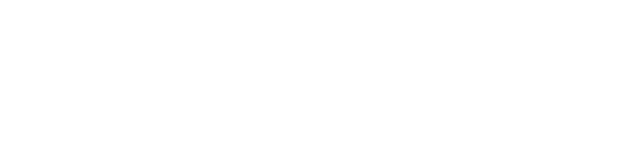
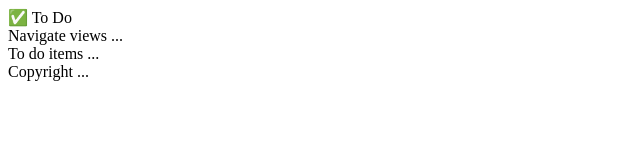
Before and after one commit to mikasatoo/to-do-list, a website built with webpack: page dist/index.html in a window 1280 px wide. Shown: the whole page, without its empty margins (0-640 px from the left). Built offline with nearby package versions, Linux system fonts and the light colour scheme.

Commit message:
Create basic HTML elements using page-load.js

```diff
--- a/src/index.js
+++ b/src/index.js
@@ -1 +1,13 @@
-console.log("Welcome to the To Do List.");
+import {createHeader, createMainContent, createFooter} from './page-load.js';
+
+function component() {
+    const content = document.getElementById('content');
+
+    content.appendChild(createHeader());
+    content.appendChild(createMainContent());
+    content.appendChild(createFooter());
+
+    return content;
+}
+
+document.body.appendChild(component());
--- /dev/null
+++ b/src/page-load.js
@@ -0,0 +1,38 @@
+function createHeader() {
+    const header = document.createElement('div');
+    header.setAttribute('id', 'header');
+    header.textContent = '✅ To Do';
+
+    return header;
+}
+
+function createMainContent() {
+    const mainContent = document.createElement('div');
+    mainContent.setAttribute('id', 'main-content');
+
+    const navBar = document.createElement('div');
+    navBar.setAttribute('id', 'nav-bar');
+    navBar.textContent = 'Navigate views ...';
+    mainContent.appendChild(navBar);
+
+    const display = document.createElement('div');
+    display.setAttribute('id', 'display');
+    display.textContent = 'To do items ...';
+    mainContent.appendChild(display);
+
+    return mainContent;
+}
+
+function createFooter() {
+    const footer = document.createElement('div');
+    footer.setAttribute('id', 'footer');
+    footer.textContent = 'Copyright ...';
+
+    return footer;
+}
+
+export {
+    createHeader,
+    createMainContent,
+    createFooter
+}
```
Also changed, not shown: dist/index.html, dist/main.js.
